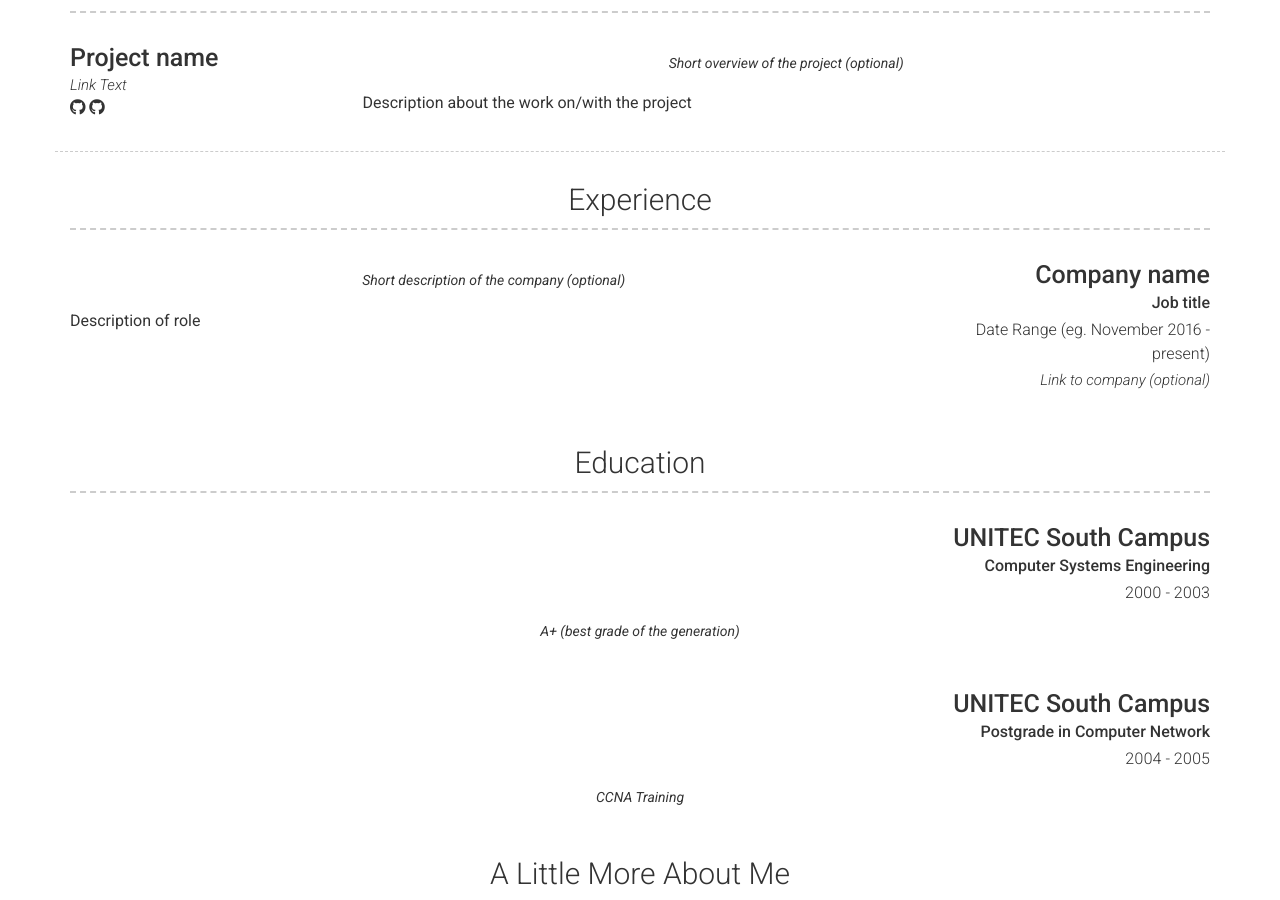
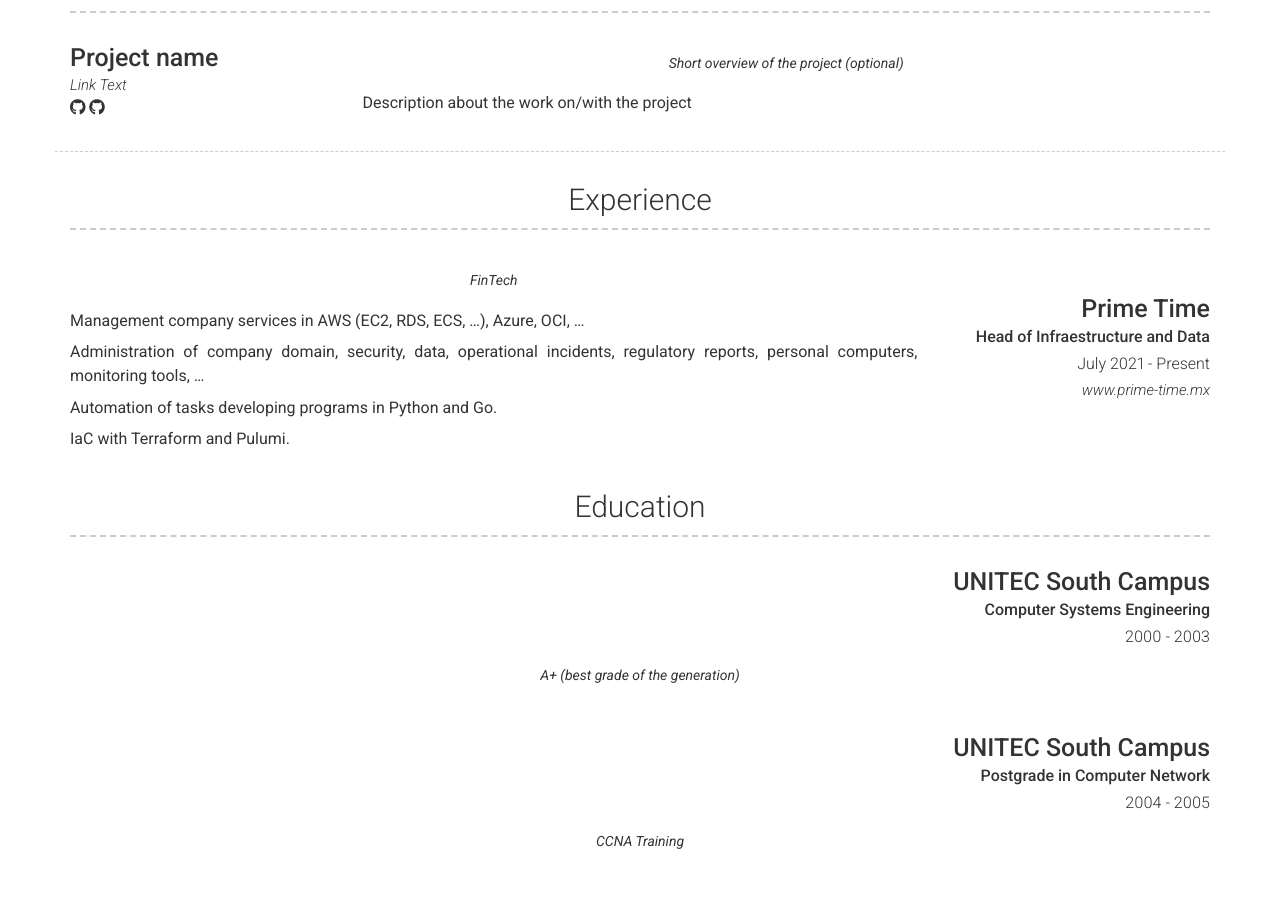
Before and after one commit to angeljach/angeljach.github.io, a Jekyll site: the page built from index.md, in a window 1280 px wide and 900 px high, scrolled down 940 px. Built offline with Jekyll 4.4.1, drawn with Linux system fonts in a browser that asks for light colours; nearby versions of some CDN libraries.

Commit message:
feat: primetime description

```diff
--- a/_config.yml
+++ b/_config.yml
@@ -84,14 +84,20 @@ content:
     layout: list
     content:
       - layout: right
-        title: Company name
-        sub_title: Job title
-        caption: Date Range (eg. November 2016 - present)
-        link: Link to company (optional)
+        title: Prime Time
+        sub_title: Head of Infraestructure and Data
+        caption: July 2021 - Present
+        link: www.prime-time.mx
         quote: >
-          Short description of the company (optional)
+          FinTech
         description: | # this will include new lines to allow paragraphs
-          Description of role
+          Management company services in AWS (EC2, RDS, ECS, …), Azure, OCI, …
+
+          Administration of company domain, security, data, operational incidents, regulatory reports, personal computers, monitoring tools, …
+
+          Automation of tasks developing programs in Python and Go.
+
+          IaC with Terraform and Pulumi.
   - title: Education
     layout: list
     content:
```
